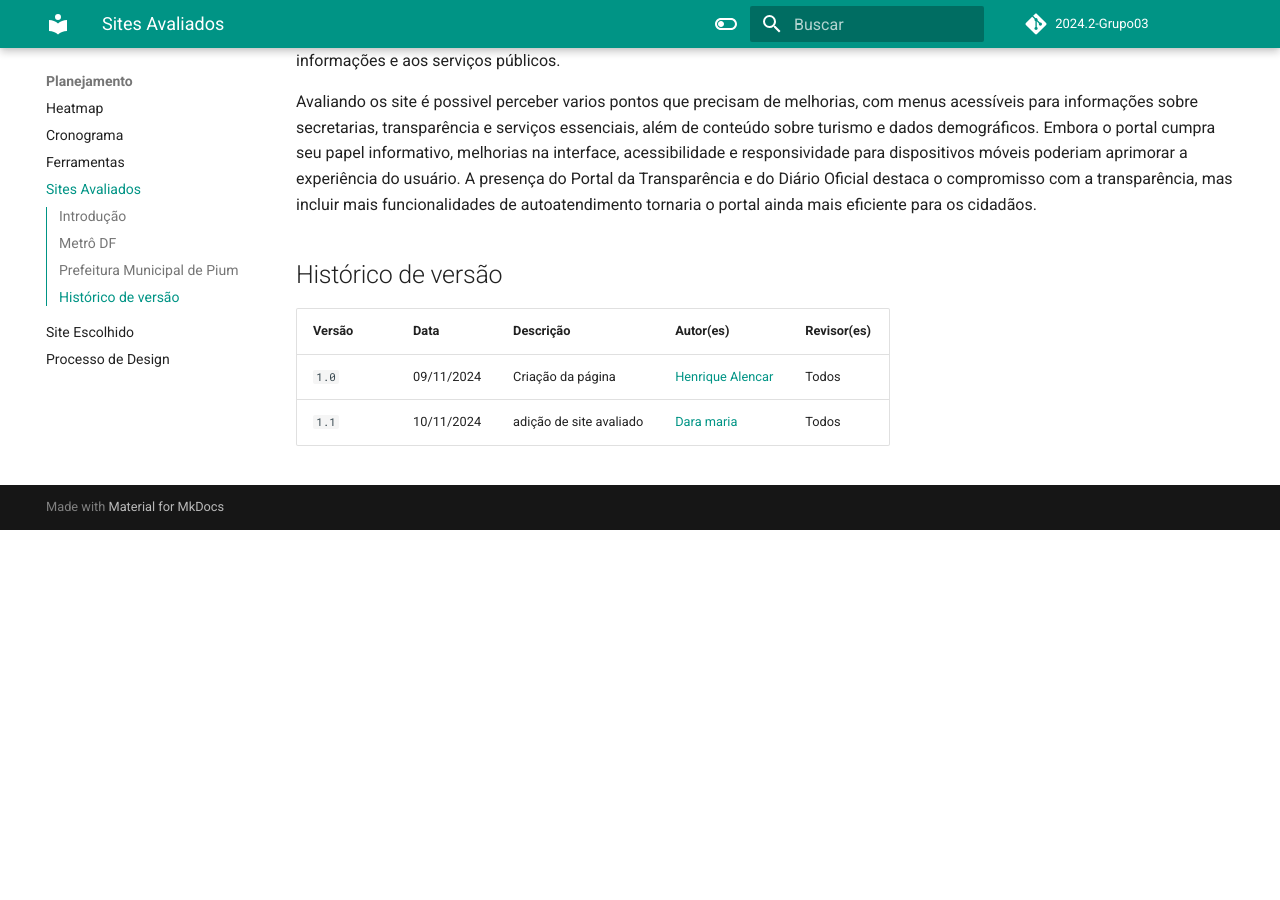
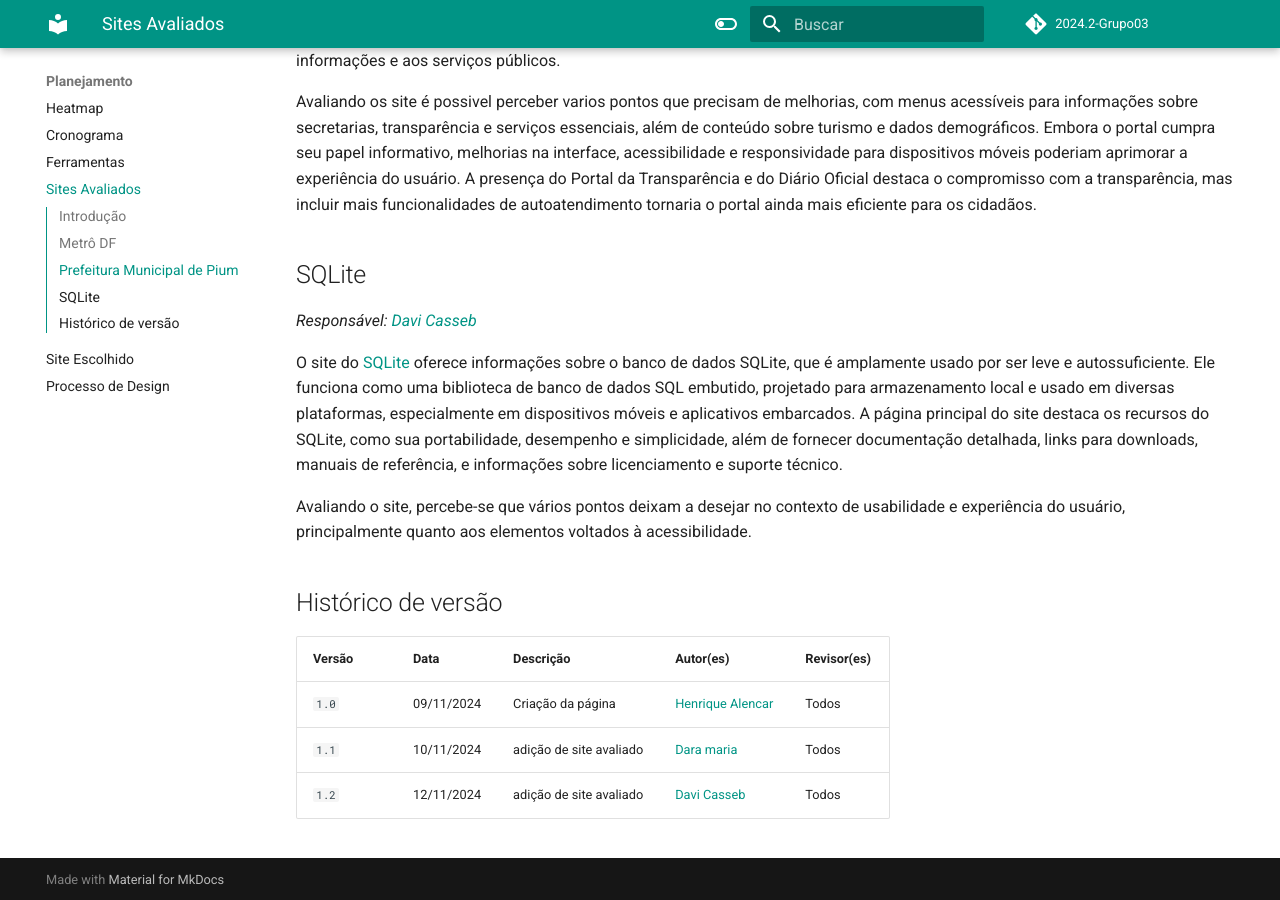
Before and after one commit to Interacao-Humano-Computador/2024.2-Neoenergia, an MkDocs documentation site: the page built from docs/planejamento/04.md, in a window 1280 px wide and 900 px high, scrolled down 1056 px. Built offline with MkDocs 1.6.1 and Material for MkDocs 9.7.7, drawn with Linux system fonts in a browser that asks for light colours; comment, search, counter and statistics services are not loaded; before the commit the page ends 1586 px from its top, so only the background shows below that; some of the changed text lies outside the part shown.

Commit message:
Update 04.md
Adição de website avaliado.

```diff
--- a/docs/planejamento/04.md
+++ b/docs/planejamento/04.md
@@ -12,6 +12,7 @@ Os membros da equipe realizaram avaliações de diversos sites, utilizando o fra
 | :--: | :---------------:  |
 | [Metrô DF](#metrô-df) | [Henrique Alencar](https://github.com/henryqma) |
 | [Prefeitura Municipal de Pium](#prefeitura-pium) | [Dara Maria](https://github.com/daramariabs) |
+| [SQLite](#sqlite) | [Davi Casseb](https://github.com/dcasseb) |
 
 _Fonte: Autores_
 
@@ -35,6 +36,13 @@ O site da [Prefeitura Municipal de Pium (TO)](https://www.pium.to.gov.br/) é um
 
 Avaliando os site é possivel perceber varios pontos que precisam de melhorias, com menus acessíveis para informações sobre secretarias, transparência e serviços essenciais, além de conteúdo sobre turismo e dados demográficos. Embora o portal cumpra seu papel informativo, melhorias na interface, acessibilidade e responsividade para dispositivos móveis poderiam aprimorar a experiência do usuário. A presença do Portal da Transparência e do Diário Oficial destaca o compromisso com a transparência, mas incluir mais funcionalidades de autoatendimento tornaria o portal ainda mais eficiente para os cidadãos.
 
+## SQLite
+_Responsável: [Davi Casseb](https://github.com/dcasseb)_
+
+O site do [SQLite](www.sqlite.org/) oferece informações sobre o banco de dados SQLite, que é amplamente usado por ser leve e autossuficiente. Ele funciona como uma biblioteca de banco de dados SQL embutido, projetado para armazenamento local e usado em diversas plataformas, especialmente em dispositivos móveis e aplicativos embarcados. A página principal do site destaca os recursos do SQLite, como sua portabilidade, desempenho e simplicidade, além de fornecer documentação detalhada, links para downloads, manuais de referência, e informações sobre licenciamento e suporte técnico.
+
+Avaliando o site, percebe-se que vários pontos deixam a desejar no contexto de usabilidade e experiência do usuário, principalmente quanto aos elementos voltados à acessibilidade.
+
 
 ## Histórico de versão
 
@@ -42,3 +50,4 @@ Avaliando os site é possivel perceber varios pontos que precisam de melhorias,
 | ------ | ---------- | ---------------------------------------- | ----------------------------------------------------------------------------------------------- | ---------------------------------------------------------------------------------------------------------------------------------------------- |
 | `1.0`  | 09/11/2024 | Criação da página                     | [Henrique Alencar](https://github.com/henryqma) | Todos |
 | `1.1`  | 10/11/2024 | adição de site avaliado                     | [Dara maria](https://github.com/daramaria) | Todos |
+| `1.2`  | 12/11/2024 | adição de site avaliado                     | [Davi Casseb](https://github.com/dcasseb) | Todos |
```
